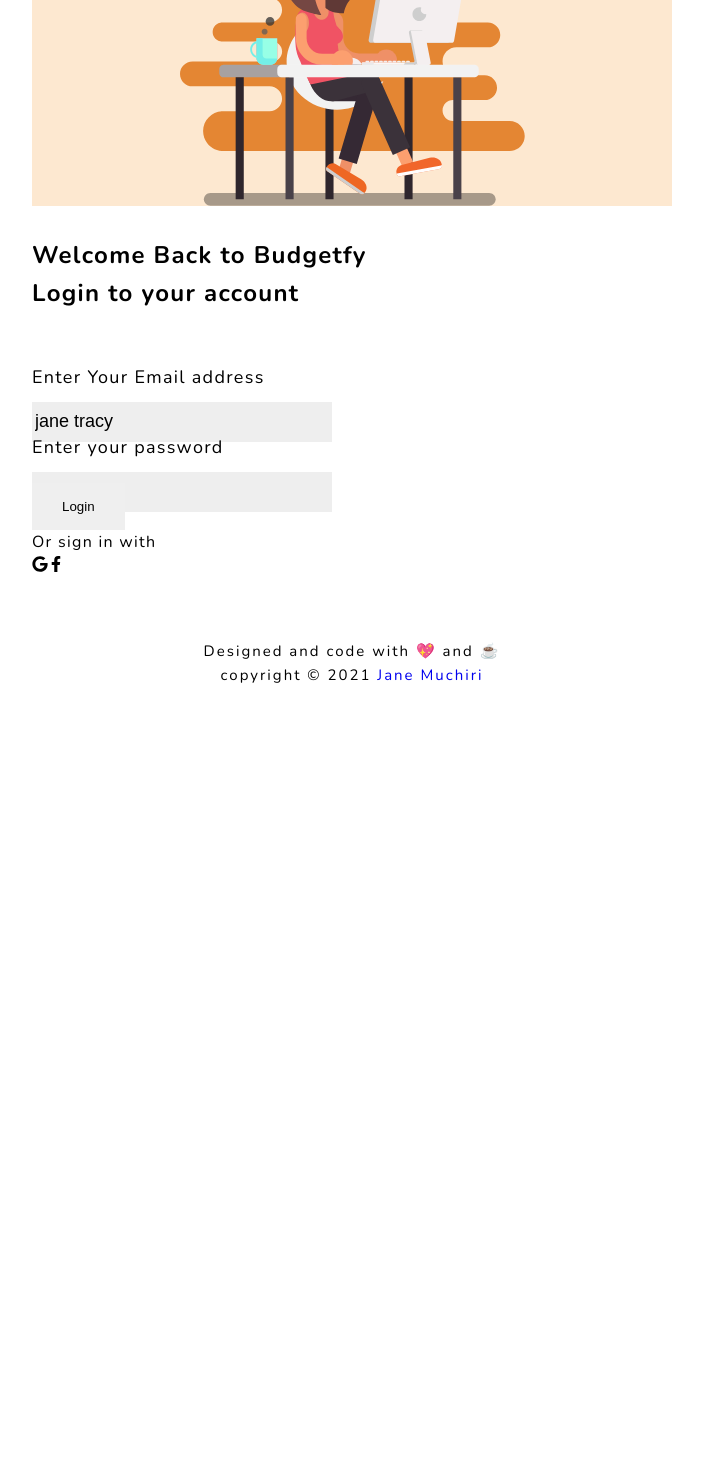
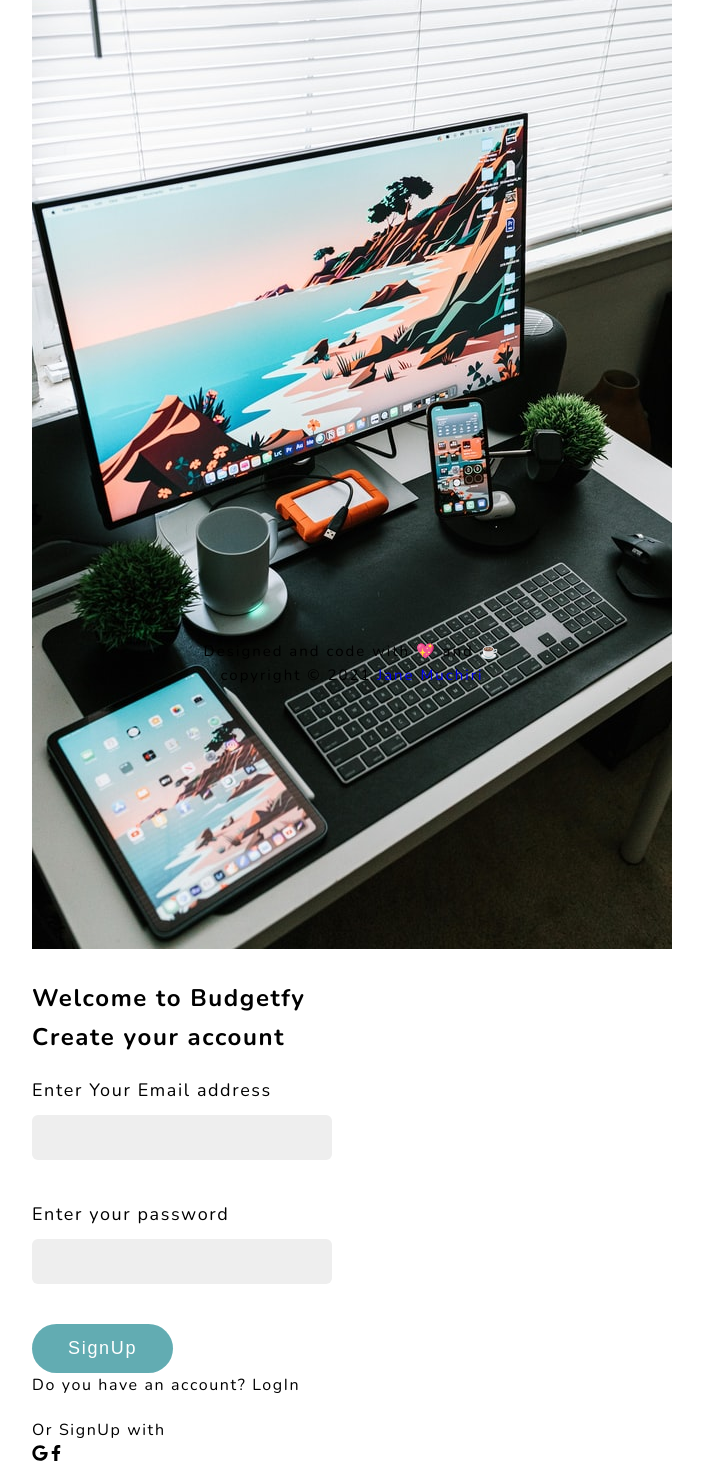
Before and after one commit to muchirijane/next-firebase-login-template, a Next.js app: page / in a window 1280 px wide. Shown: the part 113-1583 px from the top of the page, without its empty margins (288-991 px from the left). Before the commit the page ends 800 px from the top, so only its background shows below. Built offline with nearby package versions, Linux system fonts and the light colour scheme; no server answers.

Commit message:
create homepage and form functionality with firebase auth.

```diff
--- /dev/null
+++ b/components/HomePage/HomePage.js
@@ -0,0 +1,34 @@
+import Link from "next/link";
+export default function HomePage({ handleLogout }) {
+  return (
+    <>
+      <section>
+        <header>
+          <nav>
+            <ul>
+              <li>
+                <Link href='/about'>
+                  <a>About</a>
+                </Link>
+              </li>
+              <li>
+                <Link href='/blog'>
+                  <a>Blog</a>
+                </Link>
+              </li>
+              <li>
+                <Link href='/contact'>
+                  <a>Contact</a>
+                </Link>
+              </li>
+            </ul>
+            <div>
+              <button onClick={handleLogout}>LogOut</button>
+            </div>
+          </nav>
+        </header>
+        <h1>Welcome </h1>
+      </section>
+    </>
+  );
+}
--- a/components/Layout/Layout.styles.js
+++ b/components/Layout/Layout.styles.js
@@ -12,7 +12,8 @@
 :root{
   --colour-white: #fff;
   --darker-white: #eee;
-  --bg-colour: #eee;
+  --bg-colour: #ddd;
+  --dark-green: #62ACB2;
   --dark-pink: #E861A4;
   --light-pink: #FF6F8D;
   --light-orange: #FDE8D0;
@@ -24,17 +25,16 @@
 html {
     box-sizing: border-box;
     font-size: 62.5%;
-
 }
 
 body{
     font-family: 'Nunito', sans-serif;
     font-weight: 400;
     line-height: 1.6;
-    letter-spacing: 1.3px;
+    letter-spacing: 1.6px;
     font-size: 1.6rem;
     height: 100vh;
-    background-color: var(--colour-white);
+    background-color: var(--bg-color);
 }
 
 ::selection {
@@ -44,22 +44,28 @@
 
 button{
   border: none;
-  padding: 1.6rem 3rem;
+  padding: 1.4rem 3.6rem;
 }
 .center{
   display: inline-block;
   margin: 3rem auto;
 }
 
-.link-animated{
+.button-animated{
 
 		display: inline-block;
-		color: var(--colour-pink);
+background-color: var(--dark-green);
+  color: var(--colour-white);
 		text-decoration: none;
+  cursor: pointer;
+  font-size: 1.8rem;
+  letter-spacing: 1.7px;
+  border-radius: 50px;
+
 
 		&:hover {
 			transition: all .3s cubic-bezier(.88, .17, .05, 1) ;
-			color: var(--light-pink);
+
 			text-decoration: none;
 			transform: translateY(-2px);
 		}
@@ -70,11 +76,6 @@
 		}
 
 }
-
-
-
-
-
 
  .menuOpen{
    display: block;
--- a/components/Login/Login.js
+++ b/components/Login/Login.js
@@ -1,6 +1,6 @@
 import Image from "next/image";
 import { FaGoogle, FaFacebookF } from "react-icons/fa";
-import loginImage from "../../public/Girl.svg";
+import loginImage from "../../public/login-bg.jpg";
 import {
   LoginWrapper,
   LoginContainer,
@@ -8,6 +8,7 @@
   LoginFormWrapper,
   FormInputWrapper,
   ButtonWrapper,
+  ErrorText,
 } from "./Login.styles.js";
 export default function Login({
   email,
@@ -23,11 +24,23 @@
 }) {
   const emailHandler = (e) => {
     const emailValue = e.target.value;
-    return emailValue;
+    setEmail(emailValue);
+    // return emailValue;
   };
   const passwordHandler = (e) => {
     const passwordValue = e.target.value;
-    return passwordValue;
+    setPassword(passwordValue);
+    //return passwordValue;
+  };
+
+  const signUpHandler = () => {
+    setHasAccount(!hasAccount);
+  };
+  const logInHandler = () => {
+    setHasAccount(!hasAccount);
+  };
+  const submitHandler = (e) => {
+    e.preventDefault();
   };
   return (
     <LoginWrapper>
@@ -35,46 +48,81 @@
         <LoginImageWrapper>
           <Image
             src={loginImage}
-            alt="An illustration of a girl sitting on a chair"
+            alt='An illustration of a girl sitting on a chair'
           />
         </LoginImageWrapper>
         <LoginFormWrapper>
-          <h1>Welcome Back to Budgetfy</h1>
-          <h2>Login to your account</h2>
-          <form>
+          {hasAccount ? (
+            <div>
+              <h1>Welcome Back to Budgetfy</h1>
+              <h2>LogIn to your account</h2>
+            </div>
+          ) : (
+            <div>
+              <h1>Welcome to Budgetfy</h1>
+              <h2>Create your account</h2>
+            </div>
+          )}
+          <form onSubmit={submitHandler}>
             <FormInputWrapper>
-              <label htmlFor="email-address">Enter Your Email address</label>
+              <label htmlFor='email-address'>Enter Your Email address</label>
 
               <input
-                id="email-address"
-                type="text"
-                name="email-address"
+                id='email-address'
+                type='text'
+                name='email-address'
                 value={email}
                 required
                 onChange={emailHandler}
               />
-              <p>{emailError}</p>
+              <ErrorText>{emailError}</ErrorText>
             </FormInputWrapper>
             <FormInputWrapper>
-              <label htmlFor="password"> Enter your password</label>
+              <label htmlFor='password'> Enter your password</label>
 
               <input
-                id="password"
-                type="password"
-                name="password"
+                id='password'
+                type='password'
+                name='password'
+                required
                 value={password}
                 onChange={passwordHandler}
               />
-              <p>{passwordError}</p>
+              <ErrorText>{passwordError}</ErrorText>
             </FormInputWrapper>
             <ButtonWrapper>
-              <button className="link-animated" type="submit">
-                Login
-              </button>
+              {hasAccount ? (
+                <>
+                  <button
+                    onClick={handleLogin}
+                    className='button-animated'
+                    type='submit'
+                  >
+                    Login
+                  </button>
+                  <p>
+                    Don't have an account ?<span onClick={logInHandler}>SignUp</span>{" "}
+                  </p>
+                </>
+              ) : (
+                <>
+                  <button
+                    onClick={handleSignup}
+                    className='button-animated'
+                    type='submit'
+                  >
+                    SignUp
+                  </button>
+                  <p>
+                    Do you have an account?{" "}
+                    <span onClick={signUpHandler}>LogIn</span>{" "}
+                  </p>
+                </>
+              )}
             </ButtonWrapper>
           </form>
           <div>
-            <p>Or sign in with</p>
+            {hasAccount ? <p>Or Login with</p> : <p>Or SignUp with</p>}
             <div>
               <FaGoogle />
               <FaFacebookF />
--- a/components/Login/Login.styles.js
+++ b/components/Login/Login.styles.js
@@ -4,7 +4,7 @@
   height: 60vh;
   width: 50%;
   background-color: var(--colour-white);
-  margin: 4rem auto;
+  margin: 8% auto;
   display: grid;
   grid-template-columns: repeat(auto-fill, minmax(630px, 1fr));
 `;
@@ -20,6 +20,17 @@
   display: flex;
   justify-content: center;
   align-content: center;
+  position: relative;
+  height: 100%;
+
+  &::before {
+    content: "";
+    position: absolute;
+    top: 0;
+    left: 0;
+    bottom: 0;
+    background-color: rgba(0, 0, 0, 0.12);
+  }
 `;
 
 export const LoginFormWrapper = styled.div`
@@ -29,8 +40,6 @@
 `;
 
 export const FormInputWrapper = styled.div`
-  margin: 3rem 0;
-  height: 4rem;
   width: 30rem;
   padding: 2rem 0;
   form {
@@ -40,15 +49,20 @@
     font-size: 1.8rem;
   }
   input {
-    height: 4rem;
+    height: 4.5rem;
     width: 100%;
-    padding: 0.6rem 0.3rem;
+    padding: 0.6rem 0.8rem;
     font-size: 1.8rem;
     margin-top: 1rem;
     background-color: var(--darker-white);
     border: 0;
+    border-radius: 6px;
   }
 `;
 export const ButtonWrapper = styled.div`
-  margin-top: 2rem;
+  margin: 2rem 0;
 `;
+
+export const ErrorText = styled.p`
+  color: red;
+`;
--- a/firebase/firebase.js
+++ b/firebase/firebase.js
@@ -2,18 +2,18 @@
 import "firebase/firestore";
 
 const config = {
-  apiKey: process.env.NEXT_APP_FB_API_KEY,
-  authDomain: process.env.NEXT_APP_FB_AUTH_DOMAIN,
-  projectId: process.env.NEXT_APP_FB_PROJECT_ID,
-  storageBucket: process.env.NEXT_APP_FB_STORAGE_BUCKET,
-  messagingSenderId: process.env.NEXT_APP_FB_MESSAGING_SENDER_ID,
-  appId: process.env.NEXT_APP_FB_APP_ID,
-  // apiKey: "AIzaSyC8X8YEnQUujfQ7v-3hGBbe2Fdw-w4aZZE",
-  // authDomain: "login-42e76.firebaseapp.com",
-  // projectId: "login-42e76",
-  // storageBucket: "login-42e76.appspot.com",
-  // messagingSenderId: "1095112905389",
-  // appId: "1:1095112905389:web:1232fd958689b830c46c24",
+  // apiKey: process.env.NEXT_APP_FB_API_KEY,
+  // authDomain: process.env.NEXT_APP_FB_AUTH_DOMAIN,
+  // projectId: process.env.NEXT_APP_FB_PROJECT_ID,
+  // storageBucket: process.env.NEXT_APP_FB_STORAGE_BUCKET,
+  // messagingSenderId: process.env.NEXT_APP_FB_MESSAGING_SENDER_ID,
+  // appId: process.env.NEXT_APP_FB_APP_ID,
+  apiKey: "AIzaSyC8X8YEnQUujfQ7v-3hGBbe2Fdw-w4aZZE",
+  authDomain: "login-42e76.firebaseapp.com",
+  projectId: "login-42e76",
+  storageBucket: "login-42e76.appspot.com",
+  messagingSenderId: "1095112905389",
+  appId: "1:1095112905389:web:1232fd958689b830c46c24",
 };
 // Initialize Firebase
 
--- a/pages/index.js
+++ b/pages/index.js
@@ -2,9 +2,10 @@
 import Layout from "../components/Layout/Layout";
 import Login from "../components/Login/Login";
 import fire from "../firebase/firebase";
+import HomePage from "../components/HomePage/HomePage";
 export default function Home() {
   const [user, setUser] = useState("");
-  const [email, setEmail] = useState("jane tracy");
+  const [email, setEmail] = useState("");
   const [password, setPassword] = useState("");
   const [emailError, setEmailError] = useState("");
   const [passwordError, setPasswordError] = useState("");
@@ -57,7 +58,7 @@
             break;
           case "auth/weak-password":
             setPasswordError(
-              "Your password is weak add characters (@$*?!) and numbers"
+              "Your password is short and weak add characters (@$*?!) and numbers"
             );
             break;
         }
@@ -82,6 +83,9 @@
 
   return (
     <Layout>
+      {user ? (
+        <HomePage handleLogout={handleLogout} />
+      ) : (
         <Login
           email={email}
           setEmail={setEmail}
@@ -94,6 +98,7 @@
           emailError={emailError}
           passwordError={passwordError}
         />
+      )}
     </Layout>
   );
 }
```
Also changed, not shown: pages/about.js (added, +7 -0 lines), pages/blog.js (added, +7 -0 lines), pages/contact.js (added, +7 -0 lines), .prettierrc.json, public/login-bg.jpg (added). Lines whose indentation alone changed are shown as unchanged.
